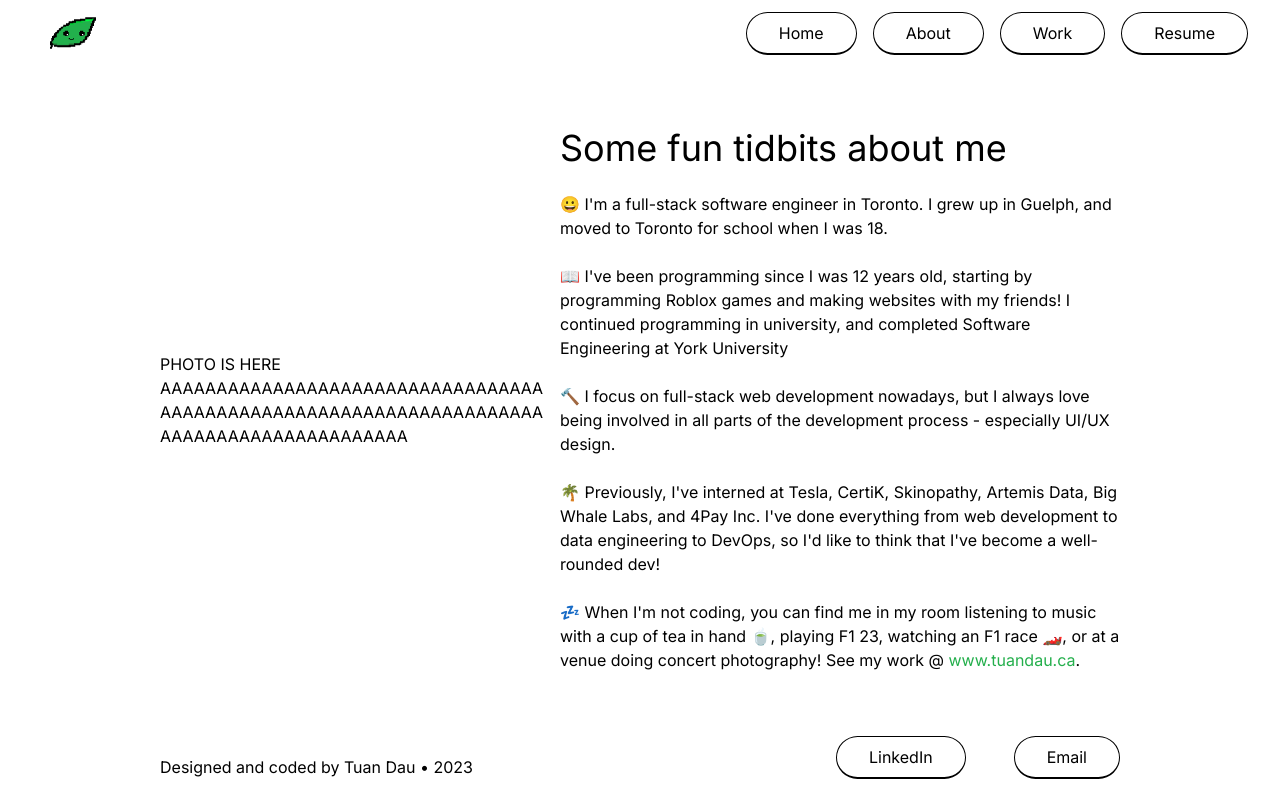
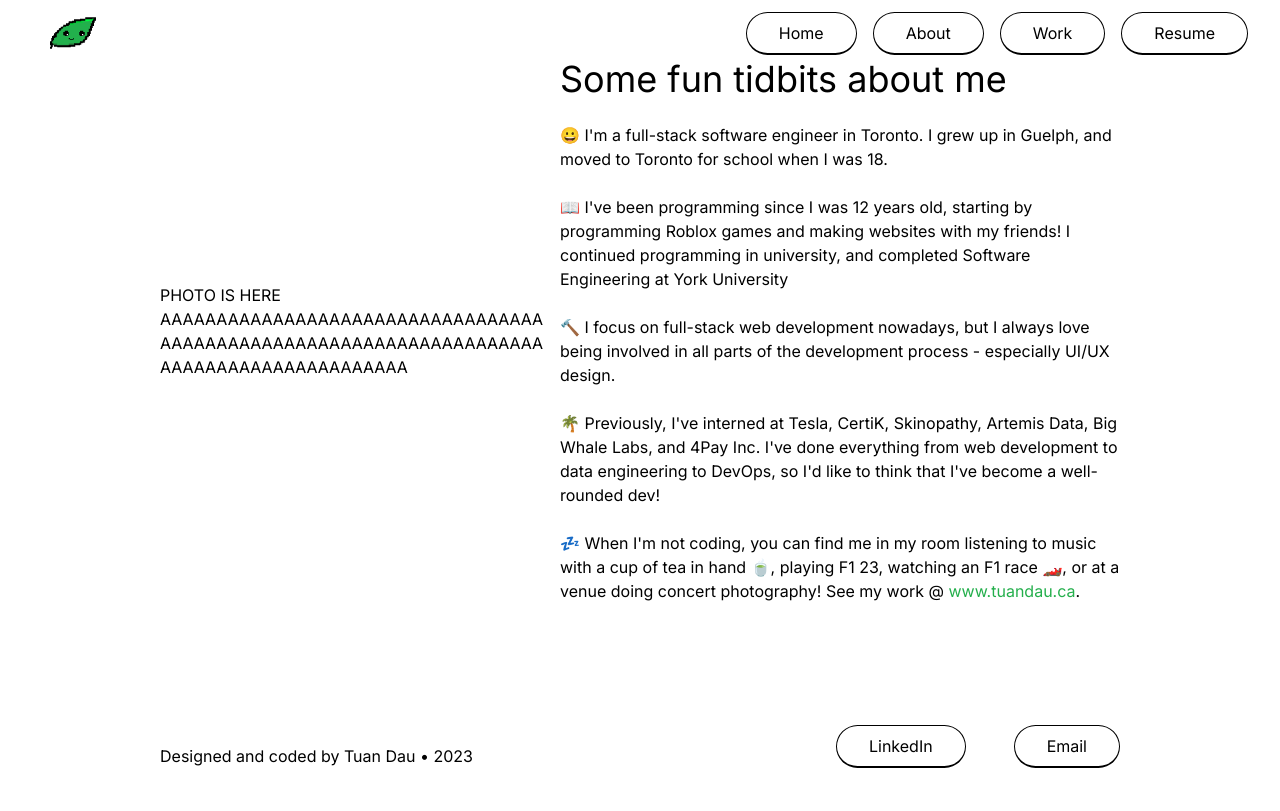
Before and after one commit to tuansydau/portfolio-website, a Next.js app: page /about in a window 1280 px wide. Built offline with nearby package versions, Linux system fonts and the light colour scheme.

Commit message:
fix: footer position is now sticky to the bottom

```diff
--- a/app/about/page.tsx
+++ b/app/about/page.tsx
@@ -3,11 +3,11 @@
 
 export default function Home() {
   return (
-    <div className="flex min-h-screen flex-col items-center">
+    <div className="flex min-h-screen flex-col items-center justify-between">
       <Navbar />
-
+      <div />
       {/* About me */}
-      <div className="flex w-full mt-32">
+      <div className="flex w-full">
         <div className="flex w-full justify-center items-center">
           <div className="flex flex-col w-3/4 items-center md:flex-row md:space-x-4 md:justify-center">
             <div className="w-full md:w-2/5 break-words">
--- a/app/work/page.tsx
+++ b/app/work/page.tsx
@@ -4,11 +4,12 @@
 
 export default function Home() {
   return (
-    <div className="flex min-h-screen flex-col items-center">
+    <div className="flex min-h-screen flex-col items-center justify-between">
       <Navbar />
 
+      <div></div>
       {/* Work experience */}
-      <div className="flex w-full justify-center mt-24">
+      <div className="flex w-full justify-center">
         <div className="flex flex-col w-3/4">
           {/* TODO: Add a button to link to my resume */}
           <div className="flex mb-4 items-center justify-between">
```
